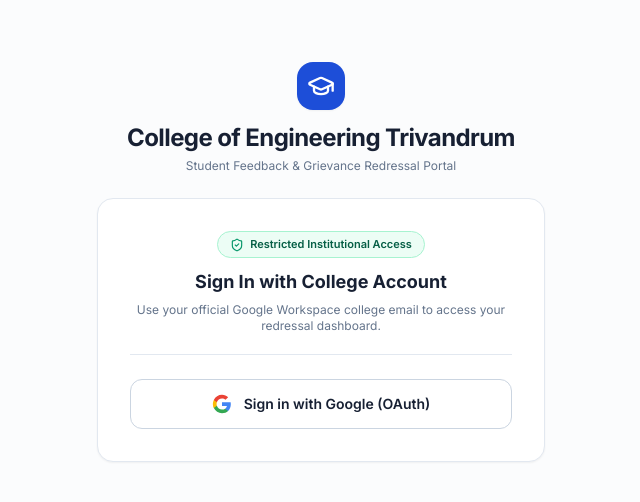
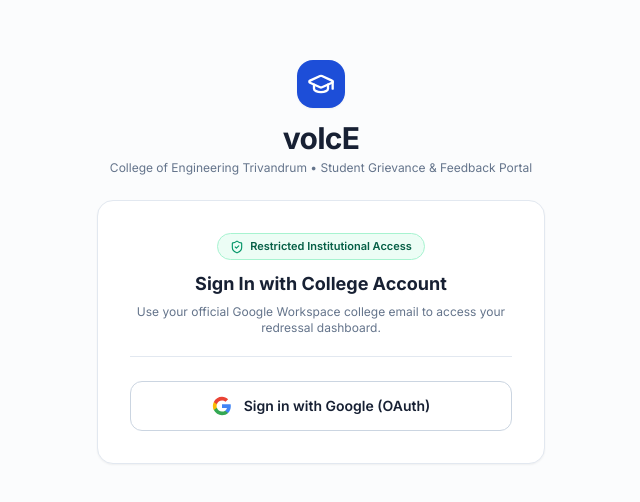
Before and after one commit to rishichandran1417/Feedback, a React (Vite) app: page /login in a window 1280 px wide. Shown: the part 138-640 px from the top of the page, without its empty margins (319-959 px from the left). Built offline with nearby package versions, Linux system fonts and the light colour scheme; no server answers; the database is empty.

Commit message:
feat(branding): update website brand and portal name to voIcE

```diff
--- a/index.html
+++ b/index.html
@@ -7,7 +7,7 @@
   <meta name="viewport" content="width=device-width, initial-scale=1.0" />
   <meta name="description"
     content="Secure, transparent feedback and grievance resolution portal for college students and faculty administrators." />
-  <title>College of Engineering Trivandrum — Student Feedback & Grievance Portal</title>
+  <title>voIcE — College of Engineering Trivandrum</title>
   <link rel="preconnect" href="https://fonts.googleapis.com">
   <link rel="preconnect" href="https://fonts.gstatic.com" crossorigin>
   <link href="https://fonts.googleapis.com/css2?family=Inter:wght@300;400;500;600;700&display=swap" rel="stylesheet">
--- a/src/components/auth/AdminLoginPage.tsx
+++ b/src/components/auth/AdminLoginPage.tsx
@@ -132,11 +132,11 @@
         <div className="w-12 h-12 rounded-xl bg-brand-600 text-white flex items-center justify-center mx-auto shadow-lg">
           <ShieldCheck className="w-7 h-7" />
         </div>
-        <h2 className="text-2xl font-bold tracking-tight text-white">
-          Administrator Redressal Portal
+        <h2 className="text-3xl font-extrabold tracking-tight text-white">
+          voIcE
         </h2>
         <p className="text-xs text-slate-400">
-          College of Engineering Trivandrum • Institutional Grievance Redressal Committee
+          College of Engineering Trivandrum • Administrator Portal
         </p>
       </div>
 
--- a/src/components/auth/StudentLoginPage.tsx
+++ b/src/components/auth/StudentLoginPage.tsx
@@ -65,11 +65,11 @@
           <GraduationCap className="w-7 h-7" />
         </div>
         <div>
-          <h2 className="text-2xl font-bold tracking-tight text-ink-primary">
-            {collegeName}
+          <h2 className="text-3xl font-extrabold tracking-tight text-ink-primary">
+            voIcE
           </h2>
           <p className="text-xs text-ink-secondary mt-1">
-            Student Feedback & Grievance Redressal Portal
+            College of Engineering Trivandrum • Student Grievance & Feedback Portal
           </p>
         </div>
       </div>
--- a/src/components/layout/AdminLayout.tsx
+++ b/src/components/layout/AdminLayout.tsx
@@ -148,17 +148,15 @@
               </div>
               <div className="min-w-0">
                 <div className="flex items-center gap-2 flex-wrap">
-                  <span className="font-bold text-ink-primary tracking-tight text-base sm:text-lg truncate">
-                    {settings.college_info?.name && !settings.college_info.name.includes('Apex')
-                      ? settings.college_info.name
-                      : 'College of Engineering Trivandrum'}
+                  <span className="font-extrabold text-ink-primary tracking-tight text-lg sm:text-xl truncate">
+                    voIcE
                   </span>
                   <span className="text-xs px-2 py-0.5 rounded-full font-semibold bg-brand-50 text-brand-800 border border-brand-200 shrink-0">
-                    Administration Portal
+                    Admin Portal
                   </span>
                 </div>
                 <p className="hidden sm:block text-[11px] text-ink-muted -mt-0.5 truncate">
-                  Central Grievance Redressal & Administrative Console
+                  College of Engineering Trivandrum • Administrative Console
                 </p>
               </div>
             </Link>
--- a/src/components/layout/StudentLayout.tsx
+++ b/src/components/layout/StudentLayout.tsx
@@ -130,17 +130,15 @@
               </div>
               <div className="min-w-0">
                 <div className="flex items-center gap-2 flex-wrap">
-                  <span className="font-semibold text-ink-primary tracking-tight text-base sm:text-lg truncate">
-                    {settings.college_info?.name && !settings.college_info.name.includes('Apex')
-                      ? settings.college_info.name
-                      : 'College of Engineering Trivandrum'}
+                  <span className="font-extrabold text-ink-primary tracking-tight text-lg sm:text-xl truncate">
+                    voIcE
                   </span>
                   <span className="text-xs px-2 py-0.5 rounded-full font-medium bg-surface text-ink-secondary border border-border shrink-0">
                     Grievance Portal
                   </span>
                 </div>
                 <p className="hidden sm:block text-[11px] text-ink-muted -mt-0.5 truncate">
-                  Official Student Feedback & Resolution System
+                  College of Engineering Trivandrum • Student Feedback & Resolution
                 </p>
               </div>
             </Link>
--- a/src/components/student/StudentDashboard.tsx
+++ b/src/components/student/StudentDashboard.tsx
@@ -52,7 +52,7 @@
             Student Redressal Portal
           </span>
           <h2 className="text-xl sm:text-2xl font-semibold text-ink-primary mt-1">
-            {user?.full_name ? `Welcome back, ${user.full_name.split(' ')[0]}` : `Welcome to ${settings.college_info.name || 'College Grievance Portal'}`}
+            {user?.full_name ? `Welcome back, ${user.full_name.split(' ')[0]}` : 'Welcome to voIcE'}
           </h2>
           <p className="text-sm text-ink-secondary mt-1 max-w-xl">
             Track your submitted campus grievances, reply to faculty inquiries, and submit new feedback directly to the responsible departments.
```
